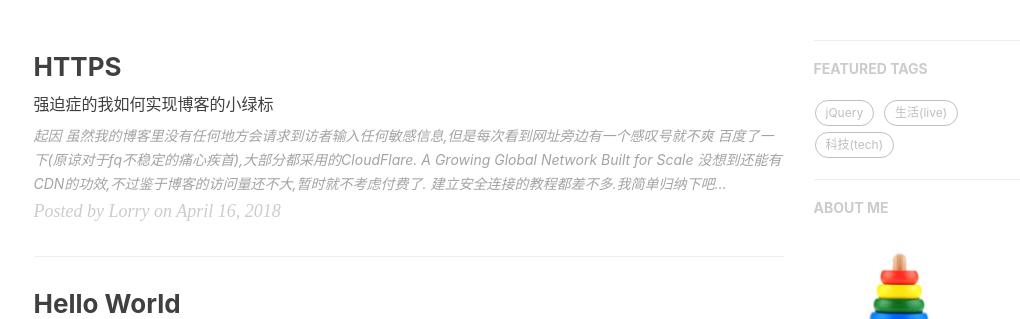
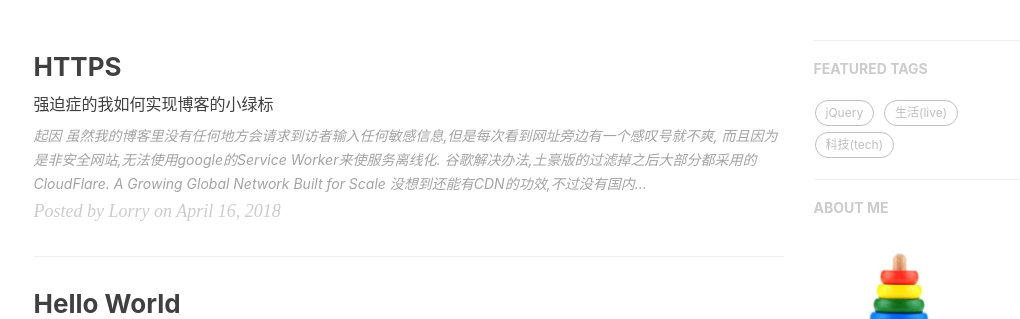
Before and after one commit to JiangLiruii/jiangliruii.github.io, a Jekyll site: the page built from index.html, in a window 1280 px wide. Shown: the part 418-737 px from the top of the page, without its empty margins (134-1154 px from the left). Built offline with Jekyll 4.4.1, drawn with Linux system fonts in a browser that asks for light colours; the list of posts is cut into pages by our own code; comment, search, counter and statistics services are not loaded.

Commit message:
UPDATE HTTPS

```diff
--- a/_posts/2018-04-16-about-https.markdown
+++ b/_posts/2018-04-16-about-https.markdown
@@ -11,23 +11,24 @@
     - 科技(tech)
 ---
 # 起因
-### 虽然我的博客里没有任何地方会请求到访者输入任何敏感信息,但是每次看到网址旁边有一个感叹号就不爽
-### 百度了一下(原谅对于fq不稳定的痛心疾首),大部分都采用的[CloudFlare](https://www.cloudflare.com/).
+### 虽然我的博客里没有任何地方会请求到访者输入任何敏感信息,但是每次看到网址旁边有一个感叹号就不爽, 而且因为是非安全网站,无法使用google的Service Worker来使服务离线化.
+### 谷歌解决办法,土豪版的过滤掉之后大部分都采用的[CloudFlare](https://www.cloudflare.com/).
 > A Growing Global Network Built for Scale
 
-### 没想到还能有CDN的功效,不过鉴于博客的访问量还不大,暂时就不考虑付费了.
-### 建立安全连接的教程都差不多.我简单归纳下吧,以免前来参观的你还是不够明白.
+### 没想到还能有CDN的功效,不过没有国内的加速点,对于我注册的海外站点倒是无所谓,肯定会有速度上的提升,如果是国内的站点,请使用国内的CDN加速吧,用cf会更慢.亲自ping过,海外站点使用cf后延迟减少了一半..
+
+### 建立安全连接的教程都差不多.我的简单归纳:
 - 注册一个账号
 - 很重要的一步**一定要将servername修改为cliudflare指定地址**,这需要在你自己的网站域名提供商那里进行修改,修改完成之后到目前为止是无法进行http地址映射的,因为DNS的建立需要一定的时间,需要将你的信息不断的传递到全球各地的DNS,在完成之前,DNS都还暂时是之前的,所以,此时是无法立即完成HTTPS安全链接的修改的.下面能做什么呢?
 - 等至多72个小时
 - 当**statue**变成**active**的时候,就可以进行下一步操作了.
-- 进入Crypto,修改SSL为**Flexible SSL**
-- 之后就可以对**page rule**进行重定向修改,setting 选择always HTTPS
+- 进入Crypto,修改SSL为**Flexible SSL**(如果你有SSL证书可选择Full SSL)
+- 之后就可以对**page rule**进行重定向修改,setting 选择always HTTPS, 一定要看到已激活界面![激活界面](http://p799phkik.bkt.clouddn.com/image/POSTS/cfStatue.png)才能设置为always HTTPS![always https](http://p799phkik.bkt.clouddn.com/image/POSTS/https.png)
     - 主域名 http://website.com
     - 所有子域名http://website.com/*
-- 再等10分钟左右.
+- 再等10分钟左右.就可以看到正常重定向到HTTPS界面中,有小绿锁了,并且Service Worker也可以正常使用了.
 
-* 先暂时写到这儿,明天再来补图.
+
 
 ## 今日感想:
 > 凡事都需要一个仪式感,只有拥有了仪式感才能让这件事情充满意义.
```
